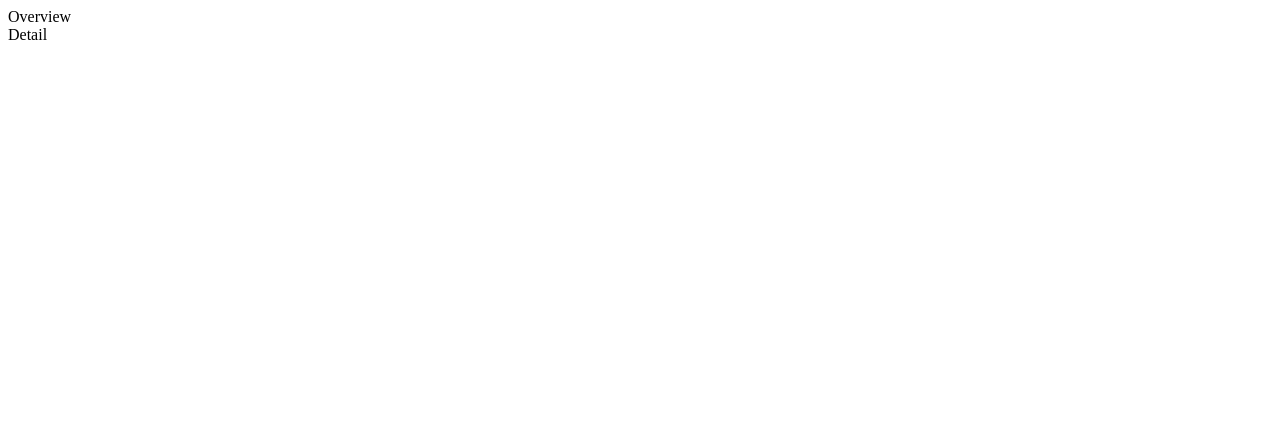
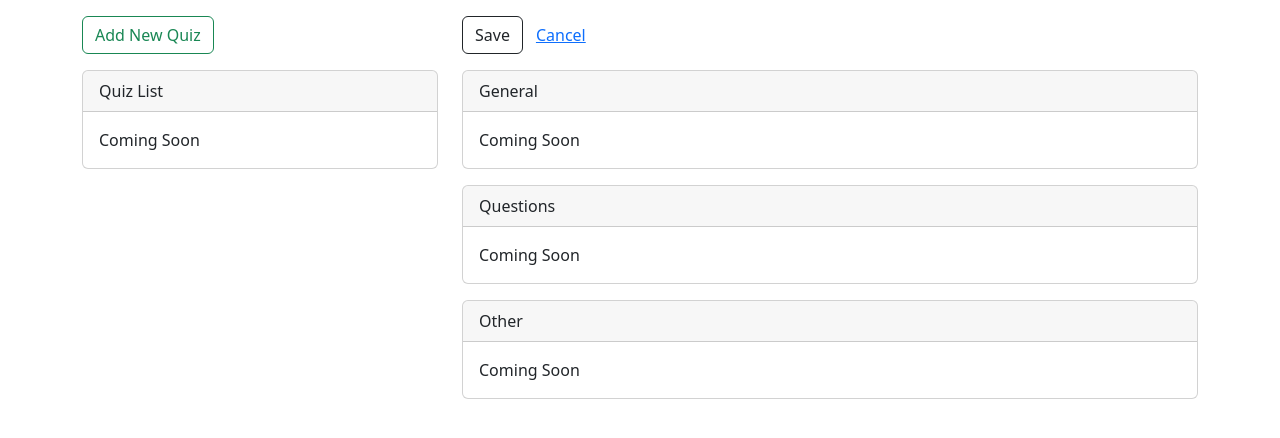
Before and after one commit to bottleinamessage/quiz-editor, an Angular app: page / in a window 1280 px wide. Shown: the top 438 px of the page. Built offline with nearby package versions, Linux system fonts and the light colour scheme.

Commit message:
place holders working
messed up div tags

```diff
--- a/angular.json
+++ b/angular.json
@@ -23,6 +23,7 @@
               "src/assets"
             ],
             "styles": [
+              "node_modules/bootstrap/dist/css/bootstrap.min.css",
               "src/styles.css"
             ],
             "scripts": []
--- a/package.json
+++ b/package.json
@@ -18,6 +18,7 @@
     "@angular/platform-browser": "^14.2.0",
     "@angular/platform-browser-dynamic": "^14.2.0",
     "@angular/router": "^14.2.0",
+    "@ng-bootstrap/ng-bootstrap": "^13.1.0",
     "@popperjs/core": "^2.10.2",
     "bootstrap": "^5.2.0",
     "rxjs": "~7.5.0",
--- a/src/app/app.component.html
+++ b/src/app/app.component.html
@@ -1,10 +1,51 @@
 <div class="container">
   <div class="row">
     <div class="col-md-4">
-      Overview
+      <button class="btn btn-outline-success mt-3 mb-3">
+        Add New Quiz
+      </button>
+      <div class="card">
+        <div class="card-header">
+          Quiz List
+        </div>
+        <div class="card-body">
+          Coming Soon
+        </div>
+      </div>
     </div>
     <div class="col-md-8">
-      Detail
+      <div class="mt-3 mb-3">
+        <button class="btn btn-outline-dark">
+          Save
+        </button>
+        <button class="btn btn-link">
+          Cancel
+        </button>
+      </div>
+      <div class="card">
+        <div class="card-header">
+          General
+        </div>
+        <div class="card-body">
+          Coming Soon
+        </div>
+      </div>
+      <div class="card mt-3">
+        <div class="card-header">
+          Questions
+        </div>
+        <div class="card-body">
+          Coming Soon
+        </div>
+      </div>
+      <div class="card mt-3">
+        <div class="card-header">
+          Other
+        </div>
+        <div class="card-body">
+          Coming Soon
+        </div>
+
+      </div>
     </div>
   </div>
-</div>
--- a/src/app/app.module.ts
+++ b/src/app/app.module.ts
@@ -2,13 +2,15 @@ import { NgModule } from '@angular/core';
 import { BrowserModule } from '@angular/platform-browser';
 
 import { AppComponent } from './app.component';
+import { NgbModule } from '@ng-bootstrap/ng-bootstrap';
 
 @NgModule({
   declarations: [
     AppComponent
   ],
   imports: [
-    BrowserModule
+    BrowserModule,
+    NgbModule
   ],
   providers: [],
   bootstrap: [AppComponent]
--- a/src/polyfills.ts
+++ b/src/polyfills.ts
@@ -1,3 +1,7 @@
+/***************************************************************************************************
+ * Load `$localize` onto the global scope - used if i18n tags appear in Angular templates.
+ */
+import '@angular/localize/init';
 /**
  * This file includes polyfills needed by Angular and is loaded before the app.
  * You can add your own extra polyfills to this file.
```
Also changed, not shown: 1 other file (tests, documents, lock files or other folders).
